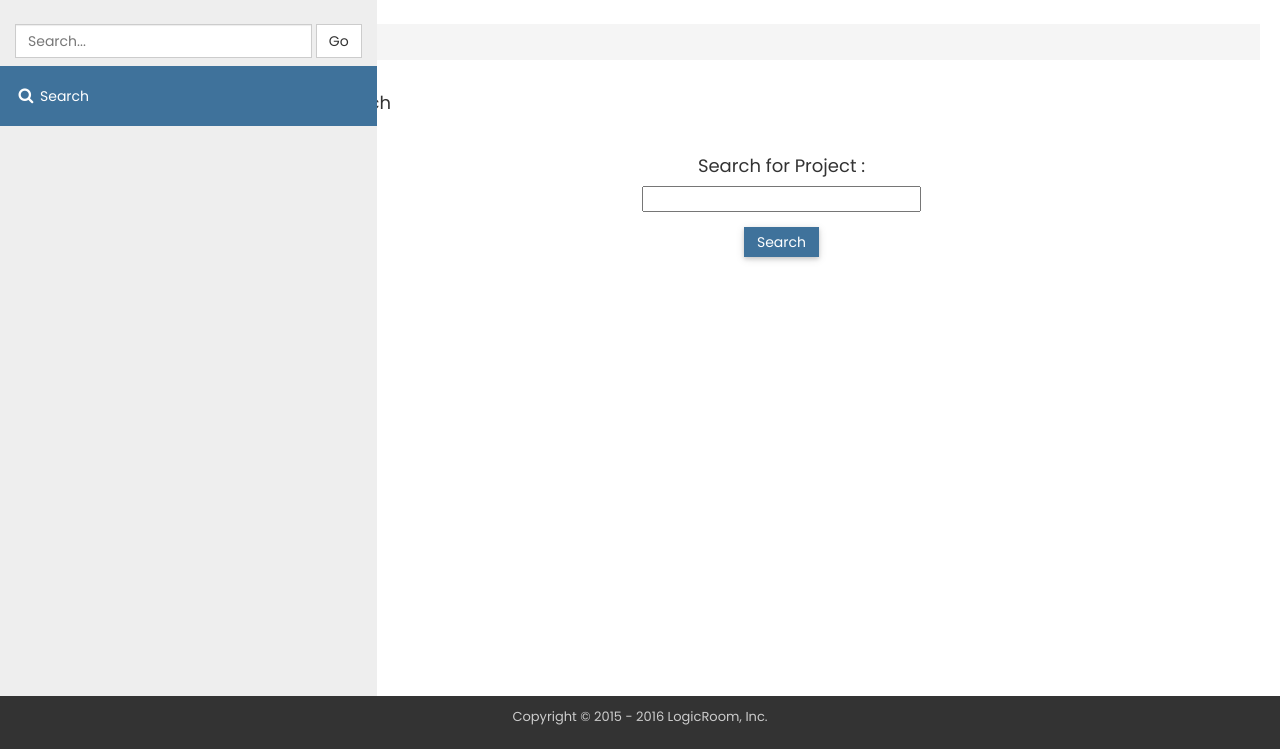
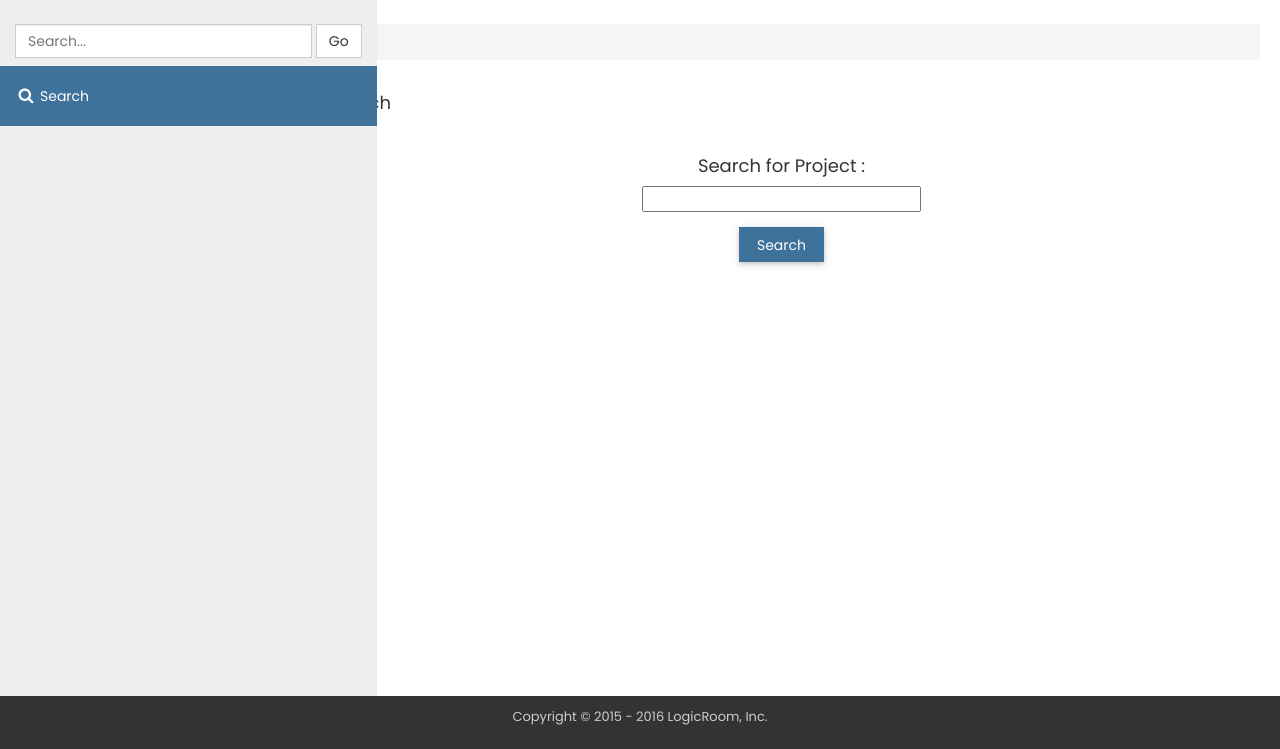
Before and after one commit to NiravMadariya-zz/LogicRoom1.0, a PHP site: page /Search.php in a window 1280 px wide. Shown: the part 51-800 px from the top of the page. Run offline with PHP 8.4, Linux system fonts and the light colour scheme.

Commit message:
Update Search.php

```diff
--- a/Search.php
+++ b/Search.php
@@ -75,7 +75,7 @@ else
 	<form action="" method="POST">
 		<table border=0 bordercolor=meganta align=center>
 			<tr height=40><td width=200 align=center><font size=4>Search for Project : <tr><td width=200 align=center><input type=text name="searchbox" /></tr>
-			<tr height=40><td width=200 align=center colspan=2><input type=submit value="Search" style="background-color: #3f729b !important;    border-color: #3f729b !important;    border: 0px solid #3f729b !important;    height: 30px;    width: 75px;    color: white;    margin-top: 15px;box-shadow: 0 2px 4px 0 rgba(0,0,0,0.15),0 2px 10px 0 rgba(0,0,0,0.12)!important;" /></tr>
+			<tr height=40><td width=200 align=center colspan=2><input type=submit value="Search" style="background-color: #3f729b !important;    border-color: #3f729b !important;    border: 0px solid #3f729b !important;    height: 35px;    width: 85px;    color: white;    margin-top: 15px;box-shadow: 0 2px 4px 0 rgba(0,0,0,0.15),0 2px 10px 0 rgba(0,0,0,0.12)!important;" /></tr>
 		</table>
 	</form>
 	<?
```
